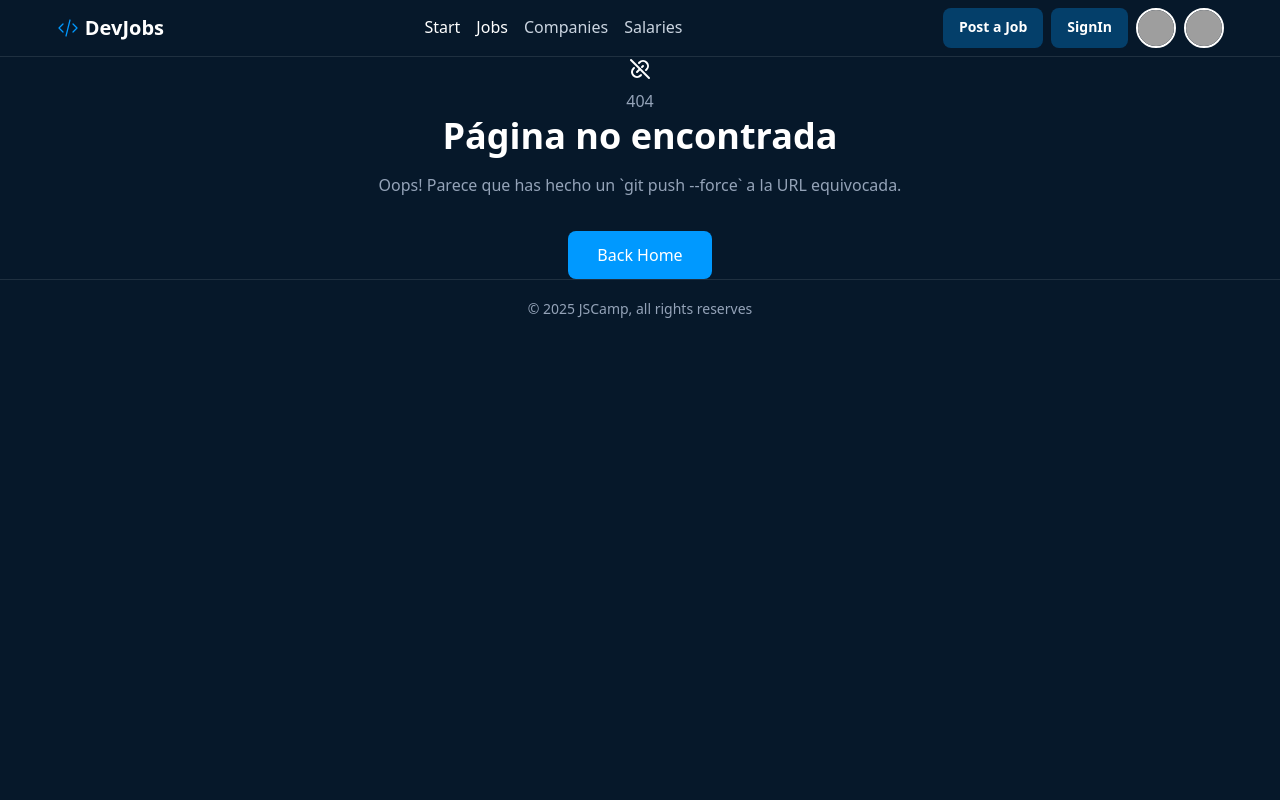
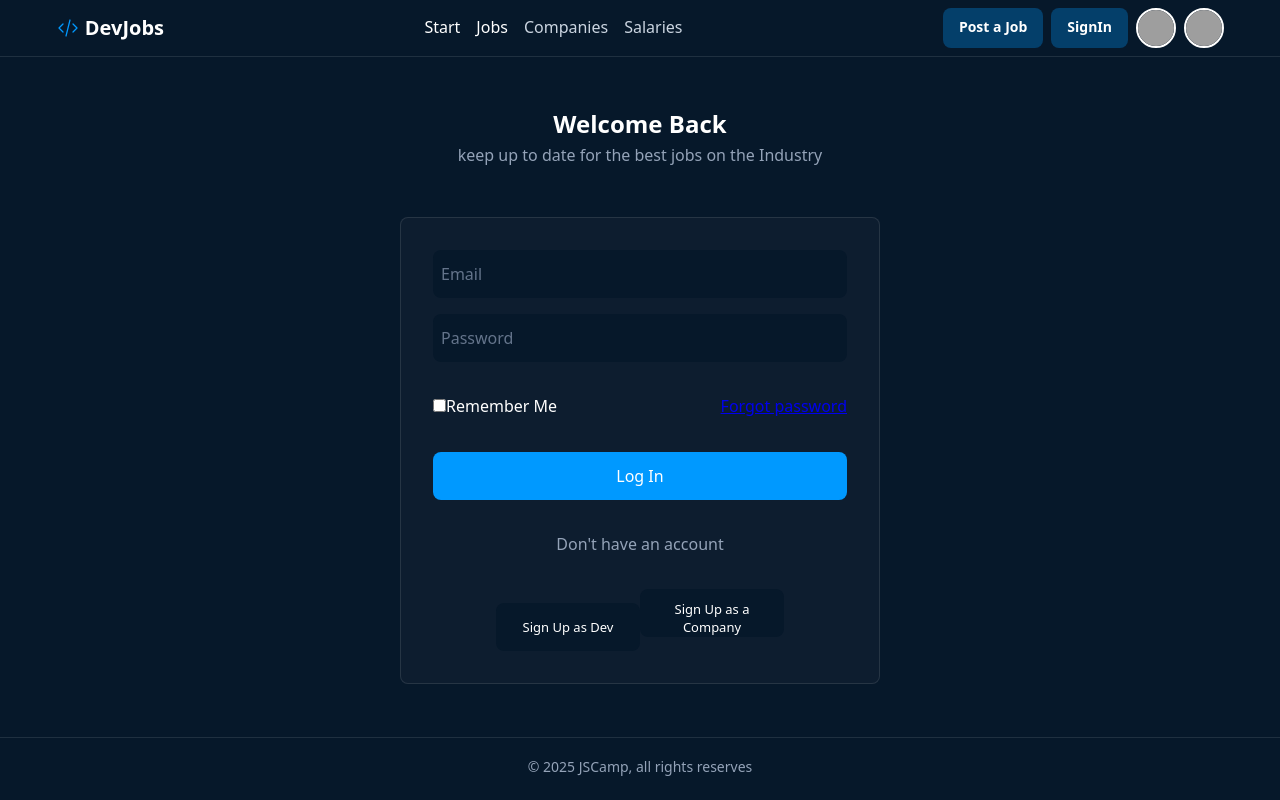
Before and after one commit to jotasvec/DevJobs_BC, a React (Vite) app: page /signin in a window 1280 px wide. Before the commit this address had no page. Built offline with nearby package versions, Linux system fonts and the light colour scheme; grey boxes are pictures that could not be loaded.

Commit message:
Styling 404 page, details page

```diff
--- a/src/App.jsx
+++ b/src/App.jsx
@@ -9,6 +9,7 @@ import NotFound from './pages/NotFound.jsx'
 // import { useRouter } from './hooks/useRouter.jsx'
 // import { Route } from './router/Route.jsx' created by us, no longer used, learning porpuses
 import JobsDetails from './pages/Detail/JobsDetails.jsx'
+import SignIn from './pages/signIn/index.jsx';
 
 
 
@@ -23,6 +24,8 @@ function App() {
           <Route path='/jobs/:jobID' element={<JobsDetails />} />
           {/* <Route path='/jobsdetails' element={<JobsDetails />} /> */}
           <Route path='*' element={ <NotFound /> } />
+          <Route path='/signin' element={<SignIn />} />
+
         </Routes>
       </main>
       <Footer />
--- a/src/components/Header.jsx
+++ b/src/components/Header.jsx
@@ -20,7 +20,7 @@ const Header = () => {
         </nav>
         <div>
             <a href="" target="_blank" rel="noopener noreferrer">Post a Job</a>
-            <a href="" target="_blank" rel="noopener noreferrer">SignIn</a>
+            <Link href="/signin" rel="noopener noreferrer">SignIn</Link>
             <Avatar username="jotasvec" service="x"/>
 
             {/* example another company avatar avatar */}
--- a/src/components/SearchField.module.css
+++ b/src/components/SearchField.module.css
@@ -2,7 +2,7 @@
     max-width: 42rem;
     width: 100%;
     margin: 0 auto;
-    padding: .5rem;
+    /* padding: .5rem; */
     display: flex;
     align-items: center;
     background-color: var(--input-bg);
--- a/src/hooks/useFilters.jsx
+++ b/src/hooks/useFilters.jsx
@@ -1,5 +1,5 @@
 import React, { useEffect, useState } from 'react'
-// import React, { useEffect, useMemo, useState } from 'react'
+//import { useSearchParams } from 'react-router'
 
 const useFilters = () => {
 
--- a/src/index.css
+++ b/src/index.css
@@ -190,6 +190,7 @@ main{
     margin: auto;
     max-width: 80rem; /* 1280px */
     width: 100%;
+    min-height: 85vh;
 }
 
 /* Hero */
@@ -270,6 +271,72 @@ button {
 }
 button {
     background-color: var(--primary-light);
+}
+
+.signin-form{
+    display: flex;
+    flex-direction: column;
+    justify-content: center;
+    margin: 3rem auto;
+    padding: 2rem;
+    background-color: rgb(from var(--card-bg) r g b / 0.35 );
+    border-radius: .5rem;
+    border: 1px solid var(--border);
+    max-width: 30rem;
+
+
+
+    form{
+        display: flex;
+        flex-direction: column;
+        gap: 1rem;
+        width: 100%;
+        margin-bottom: 2rem;
+
+        input:not([type="checkbox"]){
+            height: 3rem !important;
+            width: 100%;
+            background-color: var(--background);
+        }
+        button {
+            width: 100%;
+        }
+    }
+
+    & .form-bellow {
+        p{
+            margin-bottom: 2rem;
+        }
+        div{
+            display:'flex';
+            justify-content: 'space-between';
+
+            button{
+                font-size: small;
+                text-wrap: inherit;
+                background-color: var(--background);
+            }
+        }
+    }
+
+
+
+
+}
+
+input:not([type="checkbox"],[type="radio"]){
+    background: var(--input-bg);
+    width: 25rem;
+    border: none;
+    border-radius: 0.5rem;
+    color: var(--text-primary);
+    padding: 0.75rem 0.5rem;
+    font-size: 1rem;
+    font-family: inherit;
+
+    &::placeholder{
+        color: #64748b;
+    }
 }
 
 
--- a/src/pages/Detail/JobsDetails.jsx
+++ b/src/pages/Detail/JobsDetails.jsx
@@ -21,7 +21,7 @@ const JobSection = ({title, content = ""}) =>{
                     ? <p>{content}</p>
                     : <ul>
                         {list.map(element => (
-                            <li> <CircleCheck /> {element} </li>
+                            <li> <CircleCheck /> {element.replace('- ', '')} </li>
                         ))}
                     </ul>
 
--- a/src/pages/NotFound.jsx
+++ b/src/pages/NotFound.jsx
@@ -1,27 +1,32 @@
 import React from 'react'
+import { useNavigate } from 'react-router'
 
 const NotFound = () => {
+  const navigate = useNavigate()
   return (
-    <div className="w-full max-w-5xl px-4 sm:px-6 lg:px-8">
+    <>
+      <div className="" style={{ paddingTop:'10rem'}}>
 
-        <div className="flex flex-col items-center gap-8 text-center">
-        <div className="text-primary text-6xl">
-        <span className="material-symbols-outlined !text-9xl">
-          <svg xmlns="http://www.w3.org/2000/svg" width={24} height={24} viewBox="0 0 24 24" fill="none" stroke="currentColor" strokeWidth={2} strokeLinecap="round" strokeLinejoin="round" className="icon icon-tabler icons-tabler-outline icon-tabler-link-off"><path stroke="none" d="M0 0h24v24H0z" fill="none"/><path d="M9 15l3 -3m2 -2l1 -1" /><path d="M11 6l.463 -.536a5 5 0 0 1 7.071 7.072l-.534 .464" /><path d="M3 3l18 18" /><path d="M13 18l-.397 .534a5.068 5.068 0 0 1 -7.127 0a4.972 4.972 0 0 1 0 -7.071l.524 -.463" /></svg>
+          <div className="">
+            <div className="">
+              <span className="" >
+                <svg xmlns="http://www.w3.org/2000/svg" width={100} height={100} viewBox="0 0 24 24" fill="none" stroke="rgba(0, 153, 255)" strokeWidth={2} strokeLinecap="round" strokeLinejoin="round" className="icon icon-tabler icons-tabler-outline icon-tabler-link-off"><path stroke="none" d="M0 0h24v24H0z" fill="none"/><path d="M9 15l3 -3m2 -2l1 -1" /><path d="M11 6l.463 -.536a5 5 0 0 1 7.071 7.072l-.534 .464" /><path d="M3 3l18 18" /><path d="M13 18l-.397 .534a5.068 5.068 0 0 1 -7.127 0a4.972 4.972 0 0 1 0 -7.071l.524 -.463" /></svg>
               </span>
             </div>
-        <div className="flex max-w-lg flex-col items-center gap-2">
-        <p className="text-5xl md:text-6xl font-bold leading-tight tracking-tighter text-gray-900 dark:text-white">404</p>
-        <h1 className="text-2xl font-bold text-gray-900 dark:text-white mt-2">Página no encontrada</h1>
-        <p className="text-gray-600 dark:text-gray-400 mt-2">
+          <div className="">
+            <h2 className=" " style={{fontSize:'xxx-large' }} >404</h2>
+            <h3 className="" style={{fontSize:'xx-large' }} >Página no encontrada</h3>
+            <p className="">
                                         Oops! Parece que has hecho un `git push --force` a la URL equivocada.
                                     </p>
           </div>
-        <a className="" href="/">
-        <button onClick=''>Back Home</button>
-        </a>
+          <button
+            style={{marginTop: '2rem' }}
+            onClick={() => navigate('/')} >Back Home</button>
+
         </div>
       </div>
+    </>
   )
 }
 
--- /dev/null
+++ b/src/pages/signIn/index.jsx
@@ -0,0 +1,35 @@
+import React from 'react'
+
+const SignIn = () => {
+  return (
+    <>
+        <h2 style={{paddingTop:'3rem' }}>Welcome Back</h2>
+        <p>keep up to date for the best jobs on the Industry</p>
+        <div className='signin-form'>
+          <form action="">
+            <input type="email" name="email" id="email" placeholder='Email' />
+            <input type="password" name="password" id="password" placeholder='Password' />
+            <div style={{display: 'flex', justifyContent: 'space-between', margin: '1rem 0' }}>
+              <div>
+                <input type="checkbox" name="remember" id="remember" />
+                <label htmlFor='remember'>Remember Me</label>
+              </div>
+              <a href="#">Forgot password</a>
+            </div>
+            <button type='submit' > Log In </button>
+          </form>
+          <div className='form-bellow'>
+            <p>Don't have an account</p>
+            <div className=''>
+              <button type="button">Sign Up as Dev</button>
+              <button type="button">Sign Up as a Company</button>
+            </div>
+          </div>
+
+        </div>
+
+    </>
+  )
+}
+
+export default SignIn
```
Lines whose indentation alone changed are shown as unchanged.
